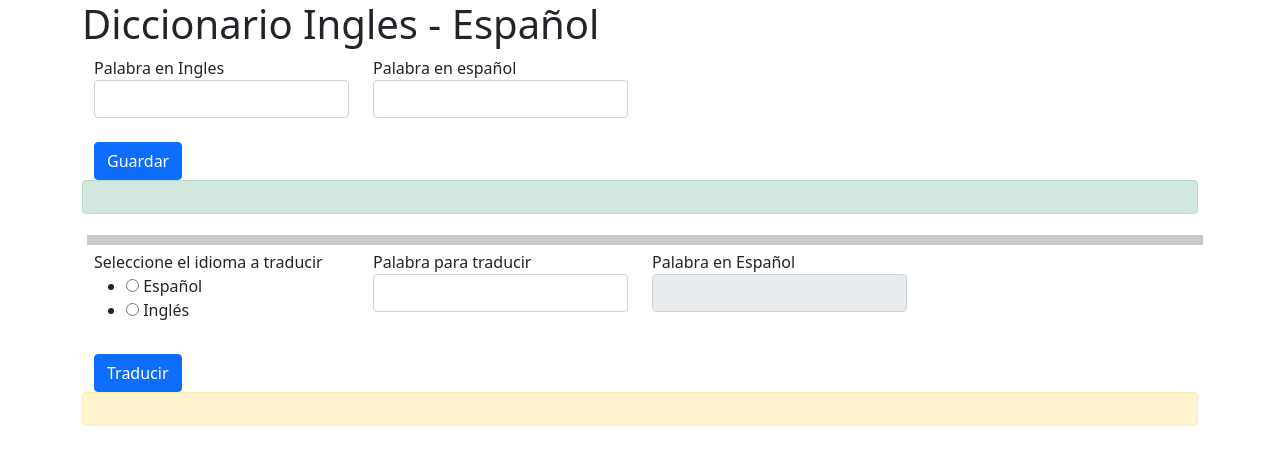
After one commit to IDGS-803-21000165/PracticasParcialUnoDeClase, a Flask app: page /diccionario in a window 1280 px wide. The commit adds this page. Shown: the top 465 px of the page. Run offline with Flask 3, Linux system fonts and the light colour scheme; some libraries are stand-ins or nearby versions.

Commit message:
16-02-2024 SJZG - Diccionario

```diff
--- /dev/null
+++ b/Diccionario.py
@@ -0,0 +1,30 @@
+from wtforms import Form
+from wtforms import StringField, RadioField
+from wtforms import validators
+
+
+class Diccionario(Form):
+    inglesTxt = StringField("Palabra en Ingles", [
+        validators.DataRequired(message="Palabra en ingles requerida"),
+        validators.Length(min=2, max=15, message='Ingrese una palabra valida')
+    ])
+
+    espaniolTxt = StringField("Palabra en español", [
+        validators.DataRequired(message="Palabra en español requerida"),
+        validators.Length(min=2, max=15, message='Ingrese una palabra valida')
+    ])
+
+
+class Traductor(Form):
+    OPCIONES_IDIOMA = [
+        ('Es', 'Español'),
+        ('En', 'Inglés'),
+    ]
+
+    palabraBus = StringField("Palabra para traducir", [
+        validators.DataRequired(message="Palabra en español requerida"),
+        validators.Length(min=2, max=15, message='Ingrese una palabra valida')
+    ])
+
+    idiomaOpcion = RadioField(
+        "Seleccione el idioma a traducir", choices=OPCIONES_IDIOMA)
--- a/main.py
+++ b/main.py
@@ -1,7 +1,9 @@
 from flask import Flask, render_template, request
 import FormulaDistancia as fm
 import Resistencias as rs
+import Diccionario as dic
 from math import sqrt
+from io import open
 
 app = Flask(__name__)
 
@@ -85,6 +87,59 @@ def alumnos():
         result = raiz
 
     return render_template("formularioDistancia.html", form=dist_form, rest=result)
+
+
+@app.route("/diccionario", methods=["GET", "POST"])
+def diccionario():
+    dicc_form = dic.Diccionario(request.form)
+    trad_form = dic.Traductor(request.form)
+    diccIng = {}
+    palIng = ''
+    palEsp = ''
+    palBus = ''
+    palRes = ''
+    opI = ''
+    menSucc = ''
+    menWar = ''
+    if request.method == 'POST':
+        menSucc = ''
+        menWar = ''
+        if 'guardar' in request.form:
+            if dicc_form.validate():
+                palIng = dicc_form.inglesTxt.data
+                palEsp = dicc_form.espaniolTxt.data
+
+                with open('Diccionario.txt', 'a', encoding='utf-8') as diccionarioFile:
+                    diccionarioFile.write(f'\n{palIng}, {palEsp}')
+                    menSucc = 'Palabra Guardada'
+
+        elif trad_form.validate():
+            palBus = trad_form.palabraBus.data
+            opI = trad_form.idiomaOpcion.data
+
+            if opI == 'Es':
+                with open('Diccionario.txt', 'r', encoding='utf-8') as diccionarioFile:
+                    for linea in diccionarioFile:
+                        partes = linea.split(',')
+                        if len(partes) == 2:
+                            clave = partes[0].strip().upper()
+                            valor = partes[1].strip().upper()
+                            diccIng[clave] = valor
+
+            elif opI == 'En':
+                with open('Diccionario.txt', 'r', encoding='utf-8') as diccionarioFile:
+                    for linea in diccionarioFile:
+                        partes = linea.split(',')
+                        if len(partes) == 2:
+                            clave = partes[1].strip().upper()
+                            valor = partes[0].strip().upper()
+                            diccIng[clave] = valor
+
+        if palBus.upper() in diccIng:
+            palRes = diccIng[palBus.upper()]
+        else:
+            menWar = 'Palabra No Encontrada'
+    return render_template("diccionario.html", form=dicc_form, form_trad=trad_form, palRes=palRes, menSucc=menSucc, menWar=menWar)
 
 
 @app.route("/resistencias", methods=["GET", "POST"])
--- a/templates/_macros.html
+++ b/templates/_macros.html
@@ -9,5 +9,11 @@
 
 <td>{{field.label}}</td>
 <dd>{{field(**kwargs)|safe}}</dd>
-
+{%if field.errors%}
+<ul>
+    {%for error in field.errors%}
+    <li style='color: red;'>{{error}}</li>
+    {%endfor%}
+</ul>
+{%endif%}
 {%endmacro%}
--- /dev/null
+++ b/templates/diccionario.html
@@ -0,0 +1,64 @@
+<!DOCTYPE html>
+<html lang="en">
+
+<head>
+    <meta charset="UTF-8">
+    <meta name="viewport" content="width=device-width, initial-scale=1.0">
+    <title>Formulario Resistencia</title>
+    <link href="https://cdn.jsdelivr.net/npm/bootstrap@5.0.2/dist/css/bootstrap.min.css" rel="stylesheet"
+        integrity="sha384-EVSTQN3/azprG1Anm3QDgpJLIm9Nao0Yz1ztcQTwFspd3yD65VohhpuuCOmLASjC" crossorigin="anonymous">
+</head>
+
+<body>
+    <div class="container">
+        {%block content%}
+        {%import "_macros.html" as macros%}
+        <h1>Diccionario Ingles - Español</h1>
+        <div class="container">
+            <main class="row">
+                <div class="col-md-3">
+                    <form action="" method="POST" novalidate>
+                        {{macros.render_field(form.inglesTxt, class="form-control")}}
+                </div>
+                <div class="col-md-3">
+                    {{macros.render_field(form.espaniolTxt, class="form-control")}}
+                </div>
+                <div class="col-md-12 mt-3">
+                    <input type="submit" name="guardar" value="Guardar" class="btn btn-primary">
+                </div>
+                <div class="alert alert-success" role="alert">
+                    {{menSucc}}
+                </div>
+                <hr style="margin: 5px; padding: 5px;">
+                </form>
+            </main>
+
+            <main class="row"> <!-- Abre un nuevo main para el segundo formulario -->
+                <div class="col-md-3">
+                    <form action="" method="POST" novalidate>
+                        {{macros.render_field(form_trad.idiomaOpcion, class="form-group")}}
+                </div>
+                <div class="col-md-3">
+                    {{macros.render_field(form_trad.palabraBus, class="form-control")}}
+                </div>
+                <div class="form-group col-md-3">
+                    <label for="espaniol">Palabra en Español</label>
+                    <input type="text" class="form-control" readonly name="espaniol" id="espaniol" value="{{palRes}}">
+                </div>
+                <div class="col-md-12 mt-3">
+                    <input type="submit" name="traducir" value="Traducir" class="btn btn-primary">
+                </div>
+                <div class="alert alert-warning" role="alert">
+                    {{menWar}}
+                </div>
+                </form>
+            </main>
+        </div>
+        {%endblock%}
+    </div>
+    <script src="https://cdn.jsdelivr.net/npm/bootstrap@5.0.2/dist/js/bootstrap.bundle.min.js"
+        integrity="sha384-MrcW6ZMFYlzcLA8Nl+NtUVF0sA7MsXsP1UyJoMp4YLEuNSfAP+JcXn/tWtIaxVXM"
+        crossorigin="anonymous"></script>
+</body>
+
+</html>
```
Also changed, not shown: Diccionario.txt (added, +8 -0 lines).
